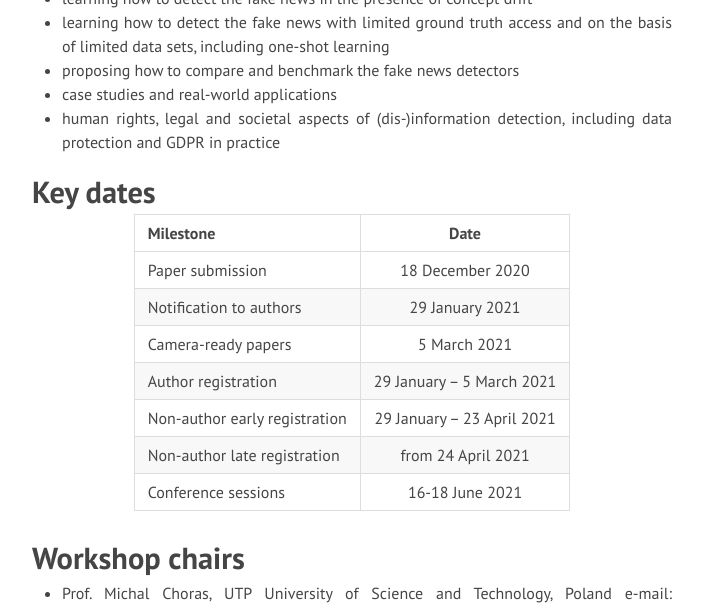
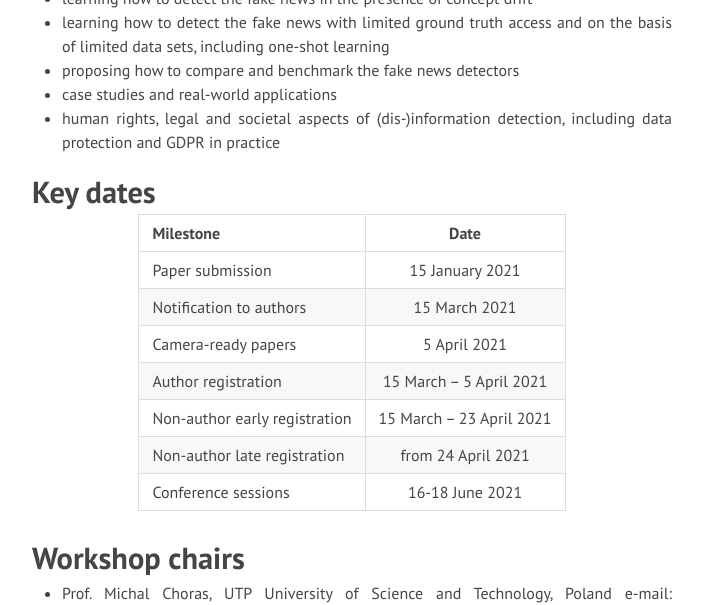
Before and after one commit to disa-iccs/disa-icss.github.io, a Jekyll site: the page built from index.md, in a window 1280 px wide and 900 px high, scrolled down 1526 px. Shown: the top 605 px of the window, without its empty margins (288-991 px from the left). Built offline with Jekyll 4.4.1, drawn with Linux system fonts in a browser that asks for light colours; nearby versions of some CDN libraries.

Commit message:
New dates

```diff
--- a/index.md
+++ b/index.md
@@ -87,11 +87,11 @@ The meeting schedule of CLD2 and DIS-A workshops is as follows
 
 | Milestone        | Date           |
 | ------------- |:-------------:|
-| Paper submission | 18 December 2020 |
-| Notification to authors | 29 January 2021 |
-| Camera-ready papers | 5 March 2021 |
-| Author registration | 29 January – 5 March 2021 |
-| Non-author early registration | 29 January – 23 April 2021 |
+| Paper submission | 15 January 2021 |
+| Notification to authors | 15 March 2021 |
+| Camera-ready papers | 5 April 2021 |
+| Author registration | 15 March – 5 April 2021 |
+| Non-author early registration | 15 March – 23 April 2021 |
 | Non-author late registration | from 24 April 2021 |
 | Conference sessions | 16-18 June 2021 |
 
```
